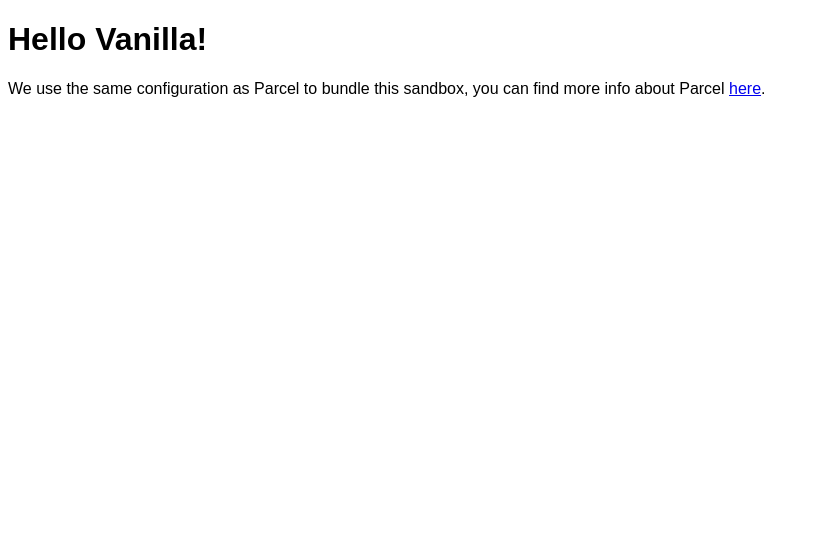
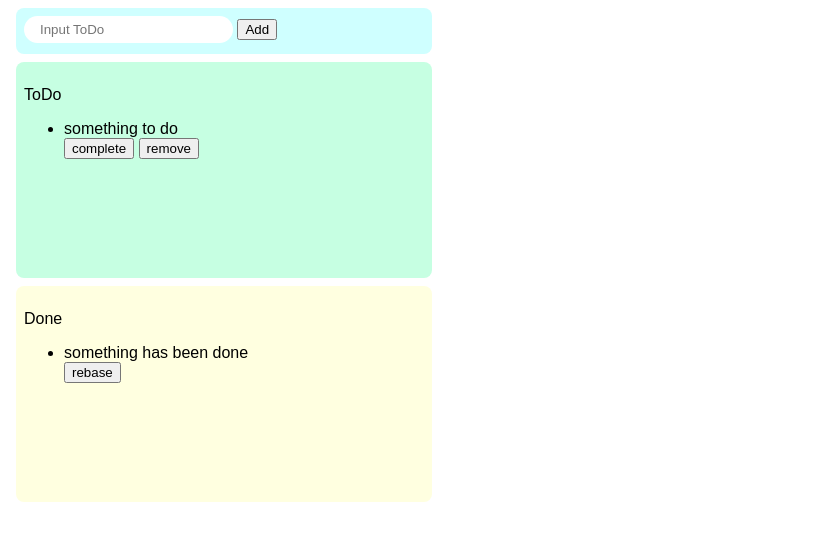
Before and after one commit to sota0121/codesandbox-react-sample, a website built with Parcel: page index.html in a window 1280 px wide. Shown: the whole page, without its empty margins (0-819 px from the left). Built offline with nearby package versions, Linux system fonts and the light colour scheme.

Commit message:
add base html and a little bit of css

```diff
--- a/index.html
+++ b/index.html
@@ -1,16 +1,31 @@
 <!DOCTYPE html>
 <html>
+  <head>
+    <title>Vanilla js todo</title>
+    <meta charset="UTF-8" />
+    <link rel="stylesheet" href="src/styles.css"
+  </head>
 
-<head>
-	<title>Parcel Sandbox</title>
-	<meta charset="UTF-8" />
-</head>
-
-<body>
-	<div id="app"></div>
-
-	<script src="src/index.js">
-	</script>
-</body>
-
+  <body>
+    <div class="input-area">
+      <input placeholder="Input ToDo" />
+      <button>Add</button>
+    </div>
+    <div class="todo-area">
+      <p>ToDo</p>
+      <ul>
+        <li>something to do</li>
+        <button>complete</button>
+        <button>remove</button>
+      </ul>
+    </div>
+    <div class="done-area">
+      <p>Done</p>
+      <ul>
+        <li>something has been done</li>
+        <button>rebase</button>
+      </ul>
+    </div>
+    <script src="src/index.js"></script>
+  </body>
 </html>
--- a/src/index.js
+++ /dev/null
@@ -1,10 +0,0 @@
-import "./styles.css";
-
-document.getElementById("app").innerHTML = `
-<h1>Hello Vanilla!</h1>
-<div>
-  We use the same configuration as Parcel to bundle this sandbox, you can find more
-  info about Parcel
-  <a href="https://parceljs.org" target="_blank" rel="noopener noreferrer">here</a>.
-</div>
-`;
--- a/src/styles.css
+++ b/src/styles.css
@@ -1,3 +1,37 @@
 body {
   font-family: sans-serif;
 }
+
+input {
+  border-radius: 16px;
+  border: none;
+  padding: 6px 16px;
+  outline: none;
+}
+
+.input-area {
+  background-color: #cfffff;
+  width: 400px;
+  height: 30px;
+  padding: 8px;
+  margin: 8px;
+  border-radius: 8px;
+}
+
+.todo-area {
+  background-color: #c6ffe2;
+  width: 400px;
+  min-height: 200px;
+  padding: 8px;
+  margin: 8px;
+  border-radius: 8px;
+}
+
+.done-area {
+  background-color: #ffffe0;
+  width: 400px;
+  min-height: 200px;
+  padding: 8px;
+  margin: 8px;
+  border-radius: 8px;
+}
```
